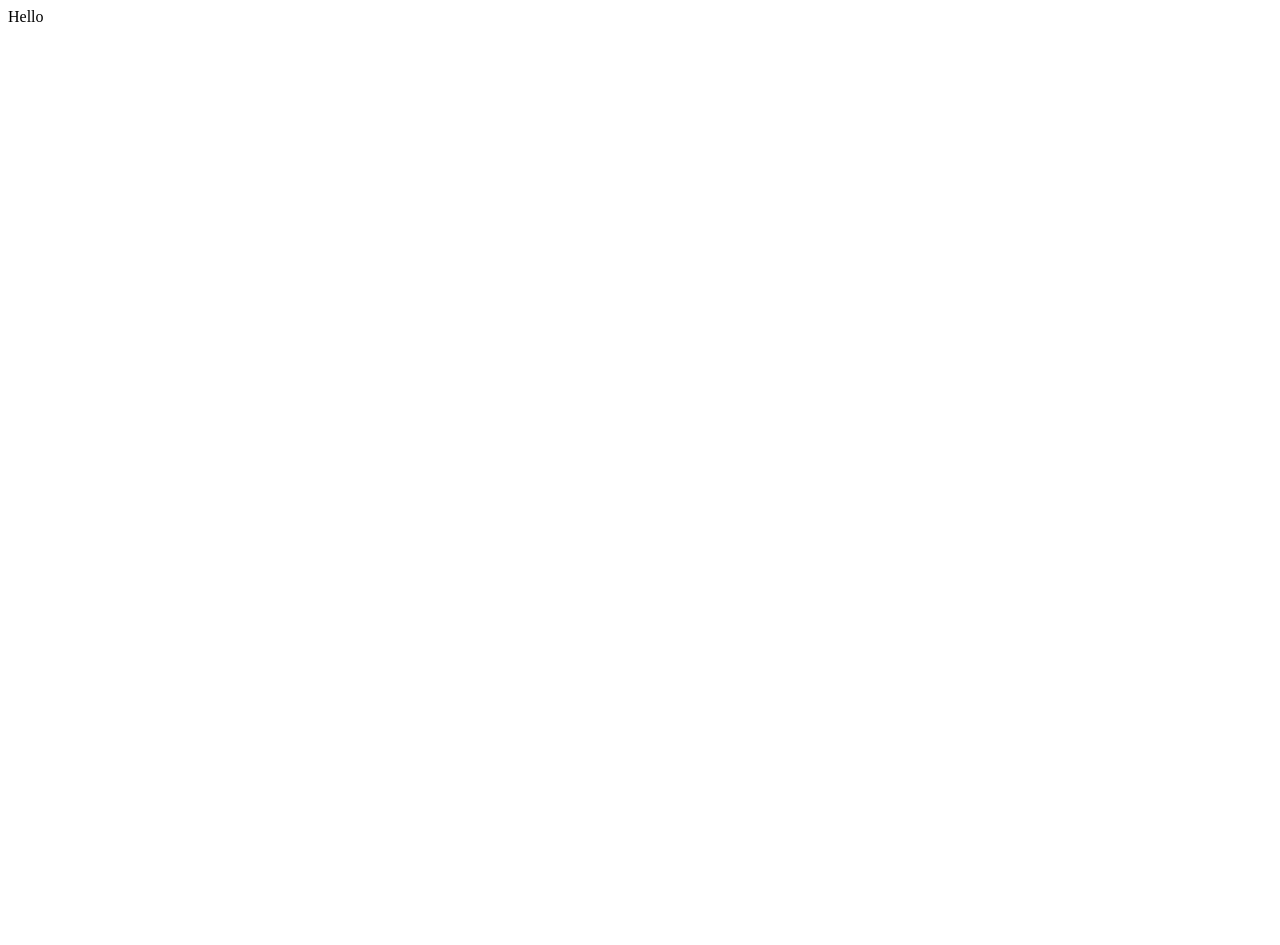
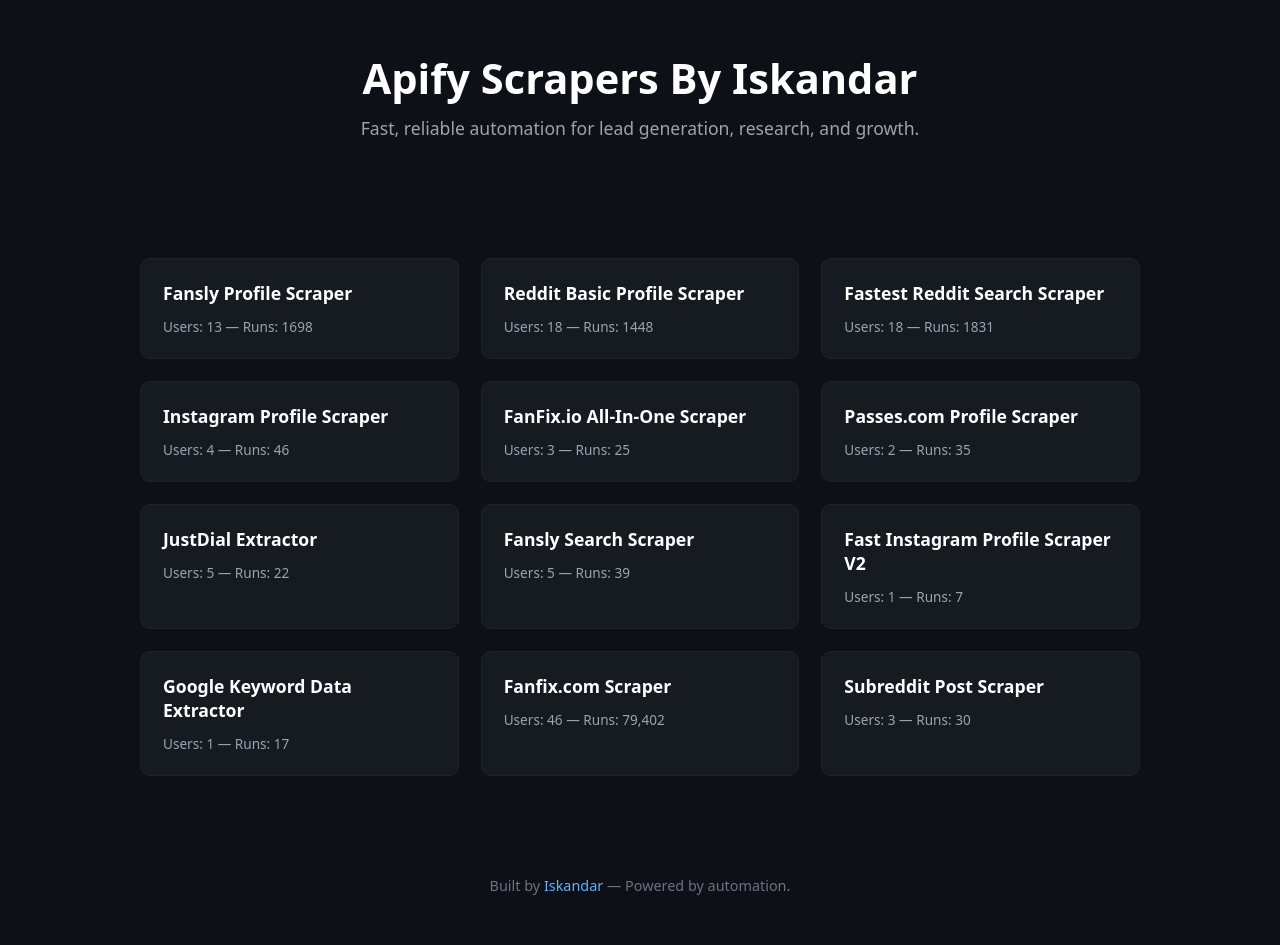
Before and after one commit to iskanderrr/iskanderrr.github.io, a plain HTML site: page index.html in a window 1280 px wide. Before the commit the page ends 800 px from the top, so only its background shows below. Drawn offline with Linux system fonts and the light colour scheme.

Commit message:
Update index.html

```diff
--- a/index.html
+++ b/index.html
@@ -1,4 +1,162 @@
+<!DOCTYPE html>
+<html lang="en">
+<head>
+  <meta charset="UTF-8" />
+  <meta name="viewport" content="width=device-width, initial-scale=1.0" />
+  <title>Iskandar — Apify Actors</title>
+  <meta name="description" content="A collection of high-performance Apify scrapers created by Iskandar. Fansly, Reddit, Instagram, FanFix, Google Keywords, Passes, JustDial and more." />
 
-<html>
-  <body>Hello</body>
+  <style>
+    body {
+      margin: 0;
+      font-family: system-ui, -apple-system, Segoe UI, Roboto, sans-serif;
+      background: #0d1117;
+      color: #e6e6e6;
+    }
+
+    header {
+      text-align: center;
+      padding: 50px 20px;
+    }
+
+    header h1 {
+      font-size: 2.6rem;
+      margin: 0;
+      color: #ffffff;
+      font-weight: 700;
+    }
+
+    header p {
+      margin-top: 10px;
+      color: #9ca3af;
+      font-size: 1.1rem;
+    }
+
+    .actors {
+      max-width: 1000px;
+      margin: 40px auto;
+      display: grid;
+      grid-template-columns: repeat(auto-fill, minmax(280px, 1fr));
+      gap: 22px;
+      padding: 10px;
+    }
+
+    .card {
+      background: #161b22;
+      border: 1px solid #222;
+      padding: 22px;
+      border-radius: 10px;
+      transition: 0.2s;
+      text-decoration: none;
+      color: #e6e6e6;
+    }
+
+    .card:hover {
+      background: #1d2430;
+      transform: translateY(-3px);
+      cursor: pointer;
+    }
+
+    .card h2 {
+      margin: 0 0 12px 0;
+      font-size: 1.1rem;
+      color: white;
+    }
+
+    .stats {
+      margin-top: 10px;
+      font-size: 0.85rem;
+      color: #9ca3af;
+    }
+
+    footer {
+      text-align: center;
+      padding: 50px 20px;
+      color: #6b7280;
+      font-size: 0.9rem;
+    }
+
+    footer a {
+      color: #62b0ff;
+      text-decoration: none;
+    }
+  </style>
+</head>
+
+<body>
+
+<header>
+  <h1>Apify Scrapers By Iskandar</h1>
+  <p>Fast, reliable automation for lead generation, research, and growth.</p>
+</header>
+
+<div class="actors">
+
+  <a class="card" href="https://apify.com/iskander/fansly-profile-Scraper?fpr=tzvtnw">
+    <h2>Fansly Profile Scraper</h2>
+    <div class="stats">Users: 13 — Runs: 1698</div>
+  </a>
+
+  <a class="card" href="https://apify.com/iskander/Reddit-basic-profile-scraper?fpr=tzvtnw">
+    <h2>Reddit Basic Profile Scraper</h2>
+    <div class="stats">Users: 18 — Runs: 1448</div>
+  </a>
+
+  <a class="card" href="https://apify.com/iskander/fast-reddit-scraper?fpr=tzvtnw">
+    <h2>Fastest Reddit Search Scraper</h2>
+    <div class="stats">Users: 18 — Runs: 1831</div>
+  </a>
+
+  <a class="card" href="https://apify.com/iskander/instagram-profile-Scraper?fpr=tzvtnw">
+    <h2>Instagram Profile Scraper</h2>
+    <div class="stats">Users: 4 — Runs: 46</div>
+  </a>
+
+  <a class="card" href="https://apify.com/iskander/fanfix-io-all-in-one-scraper?fpr=tzvtnw">
+    <h2>FanFix.io All-In-One Scraper</h2>
+    <div class="stats">Users: 3 — Runs: 25</div>
+  </a>
+
+  <a class="card" href="https://apify.com/iskander/passes-profile-Scraper?fpr=tzvtnw">
+    <h2>Passes.com Profile Scraper</h2>
+    <div class="stats">Users: 2 — Runs: 35</div>
+  </a>
+
+  <a class="card" href="https://apify.com/iskander/just-dial-extractor-scraper?fpr=tzvtnw">
+    <h2>JustDial Extractor</h2>
+    <div class="stats">Users: 5 — Runs: 22</div>
+  </a>
+
+  <a class="card" href="https://apify.com/iskander/fanfix-search-scraper?fpr=tzvtnw">
+    <h2>Fansly Search Scraper</h2>
+    <div class="stats">Users: 5 — Runs: 39</div>
+  </a>
+
+  <a class="card" href="https://apify.com/iskander/instagram-profile-scraper-v2?fpr=tzvtnw">
+    <h2>Fast Instagram Profile Scraper V2</h2>
+    <div class="stats">Users: 1 — Runs: 7</div>
+  </a>
+
+  <a class="card" href="https://apify.com/iskander/google-keyword-search-volume-api?fpr=tzvtnw">
+    <h2>Google Keyword Data Extractor</h2>
+    <div class="stats">Users: 1 — Runs: 17</div>
+  </a>
+
+  <a class="card" href="https://apify.com/iskander/fanfix-com-scraper?fpr=tzvtnw">
+    <h2>Fanfix.com Scraper</h2>
+    <div class="stats">Users: 46 — Runs: 79,402</div>
+  </a>
+
+  <a class="card" href="https://apify.com/iskander/subreddit-posts-scraper?fpr=tzvtnw">
+    <h2>Subreddit Post Scraper</h2>
+    <div class="stats">Users: 3 — Runs: 30</div>
+  </a>
+
+</div>
+
+<footer>
+  Built by <a href="https://apify.com/iskander?fpr=tzvtnw">Iskandar</a> — Powered by automation.
+</footer>
+
+</body>
 </html>
```
